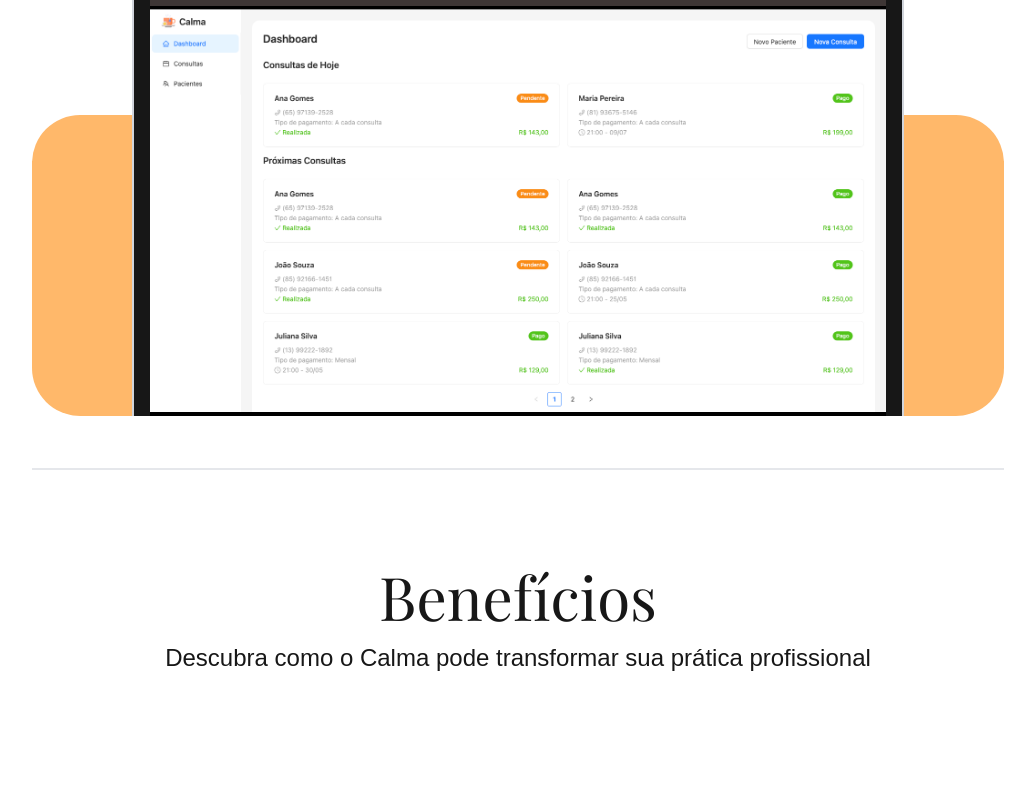
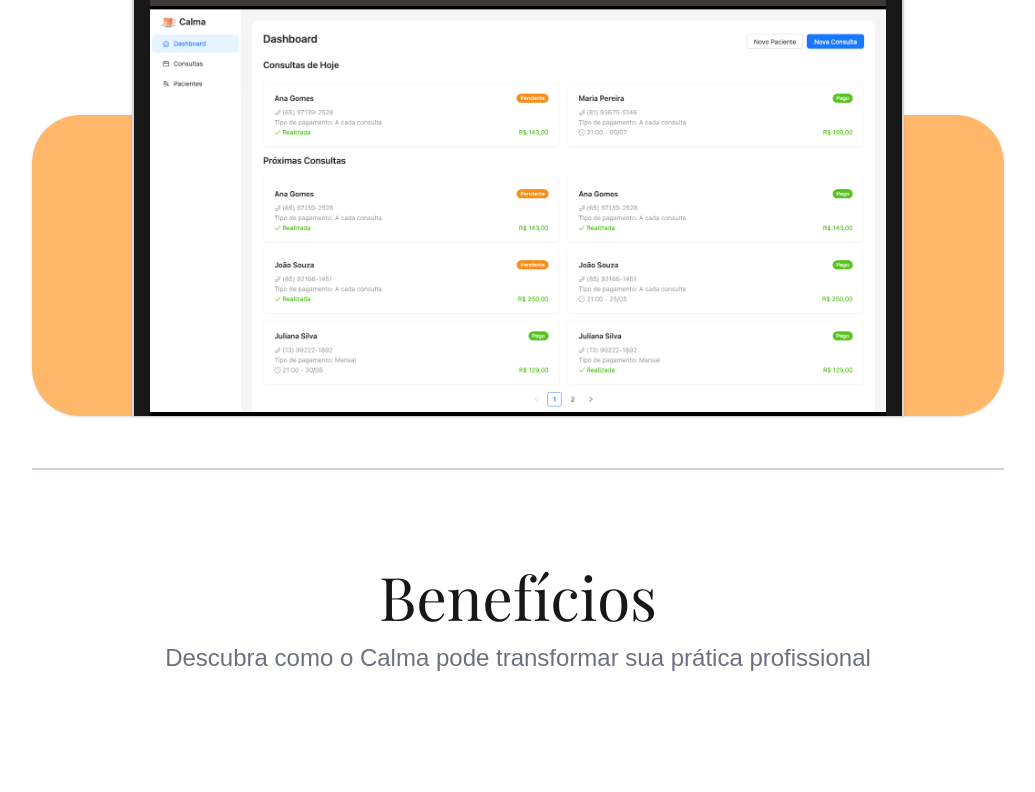
Before and after one commit to GustavoBrazThomaz/calma-website, a Next.js app: page / in a window 1280 px wide. Shown: the part 348-1140 px from the top of the page, without its empty margins (122-1157 px from the left). Built offline with nearby package versions, Linux system fonts and the light colour scheme; a web font is replaced by a local one.

Commit message:
feat: add new review cards

```diff
--- a/src/app/globals.css
+++ b/src/app/globals.css
@@ -10,6 +10,10 @@
   --color-foreground: var(--foreground);
   --font-sans: var(--font-open-sans);
   --font-serif: var(--font-play-fair-display);
+  --color-calma-orange: #f5b17b;
+  --color-calma-primary: #4e709d;
+  --color-calma-secondary: #89a4c7;
+  --color-calma-grey: #cdd5e0;
 }
 
 body {
--- a/src/ui/components/Divider.tsx
+++ b/src/ui/components/Divider.tsx
@@ -1,7 +1,7 @@
 export function Divider() {
   return (
     <div className="w-full flex justify-center">
-      <div className="w-[80%] border-1 h-[1px] border-gray-200 fle" />
+      <div className="w-[80%] border-1 h-[1px] border-calma-grey" />
     </div>
   );
 }
--- a/src/ui/components/Notebook.tsx
+++ b/src/ui/components/Notebook.tsx
@@ -2,7 +2,7 @@ import Image from "next/image";
 
 export function Notebook() {
   return (
-    <div className="border-2 border-b-0 border-gray-300 rounded-t-[26px] z-10  w-[772px] h-[452px]">
+    <div className="border-2 border-b-0 border-gray-300 rounded-t-[26px] z-10  w-[772px] h-[452px] shadow">
       <div className="relative w-[768px] h-[450px] border-16 border-b-0 rounded-t-3xl bg-black">
         <div className="h-6 w-full bg-[#3E3635] rounded-t-xl flex justify-between">
           <div className="text-sm flex gap-2 p-2 [&_div]:size-2 [&_div]:rounded-full">
--- a/src/ui/components/reviews-card.tsx
+++ b/src/ui/components/reviews-card.tsx
@@ -8,7 +8,7 @@ interface Props {
 
 export function ReviewsCard({ review, name, position }: Props) {
   return (
-    <div className="max-w-xs flex flex-col justify-center-center p-4 rounded-2xl border-6 border-orange-300">
+    <div className="max-w-xs flex flex-col justify-center-center p-4 rounded-2xl shadow">
       <div className="flex justify-end w-full text-orange-300">
         {Array.from({ length: 5 }).map((_, index) => (
           <Star
--- a/src/ui/sections/benefit-section.tsx
+++ b/src/ui/sections/benefit-section.tsx
@@ -26,8 +26,8 @@ export function BenefitSection() {
   return (
     <section className="pb-24 flex flex-col items-center space-y-32">
       <div className="text-center space-y-4 mt-24">
-        <h1 className="font-serif text-6xl">Benefícios</h1>
-        <h2 className="text-2xl">
+        <h1 className="font-serif text-6xl ">Benefícios</h1>
+        <h2 className="text-2xl text-gray-500">
           Descubra como o Calma pode transformar sua prática profissional
         </h2>
       </div>
--- a/src/ui/sections/main-section.tsx
+++ b/src/ui/sections/main-section.tsx
@@ -9,7 +9,7 @@ export function MainSection() {
       </div>
       <div className="relative w-full flex justify-center">
         <Notebook />
-        <div className="h-2/3 rounded-[48px] w-[80%] absolute bottom-0 bg-orange-300" />
+        <div className="h-2/3 rounded-[48px] w-[80%] absolute bottom-0 bg-orange-300 shadow" />
       </div>
     </section>
   );
--- a/src/ui/sections/resource-section.tsx
+++ b/src/ui/sections/resource-section.tsx
@@ -47,7 +47,7 @@ export function ResourceSection() {
       </div>
       <Divider />
       <div className="flex space-y-4 justify-center gap-48 w-full -mt-24">
-        <div className="size-96 relative -top-12 p-6 bg-orange-300 rounded-4xl ">
+        <div className="size-96 relative -top-12 p-6 bg-orange-300 rounded-4xl">
           <Image
             className="rounded-4xl p-2 object-cover "
             src="https://images.pexels.com/photos/196650/pexels-photo-196650.jpeg"
```
